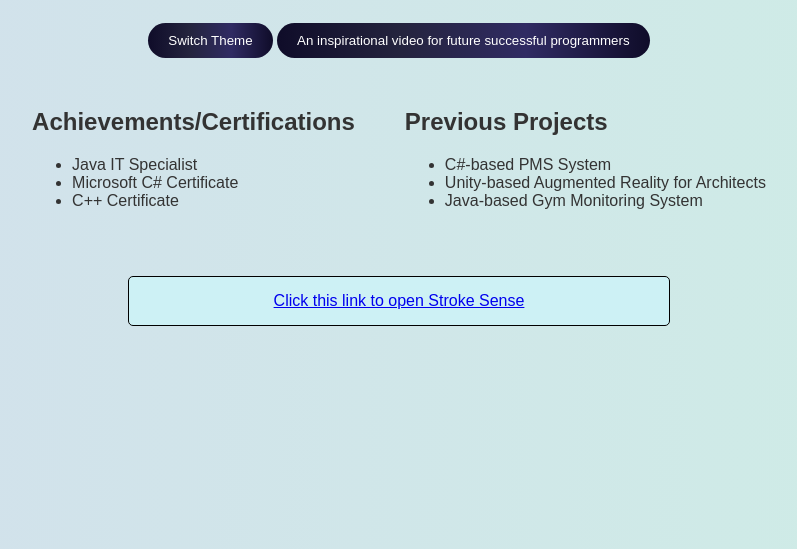
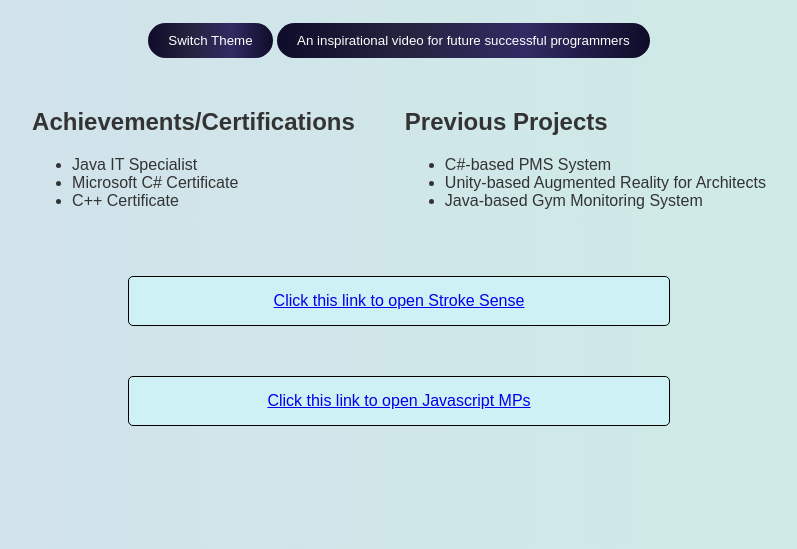
Before and after one commit to KeithFlores/portfolio_FLORES, a plain HTML site: page index.html in a window 1280 px wide. Shown: the part 291-840 px from the top of the page, without its empty margins (241-1038 px from the left). Drawn offline with Linux system fonts and the light colour scheme.

Commit message:
Update index.html

```diff
--- a/index.html
+++ b/index.html
@@ -42,8 +42,16 @@
       </div>
 
       <div class="projects">
-            <a href="https://keithflores.github.io/css_Flores/"><div>Click this link to open Stroke Sense</div></a>
+        <div class="stroke">
+             <a href="https://keithflores.github.io/css_Flores/"><div>Click this link to open Stroke Sense</div></a>
+        </div>
       </div>
+      <div class="projects">
+        <div class="stroke">
+             <a href="https://keithflores.github.io/FLORES-Javascript_M1-FA3/"><div>Click this link to open Javascript MPs</div></a>
+        </div>
+      </div>
+
 
       <script src="script.js"></script>
    </body>
```
